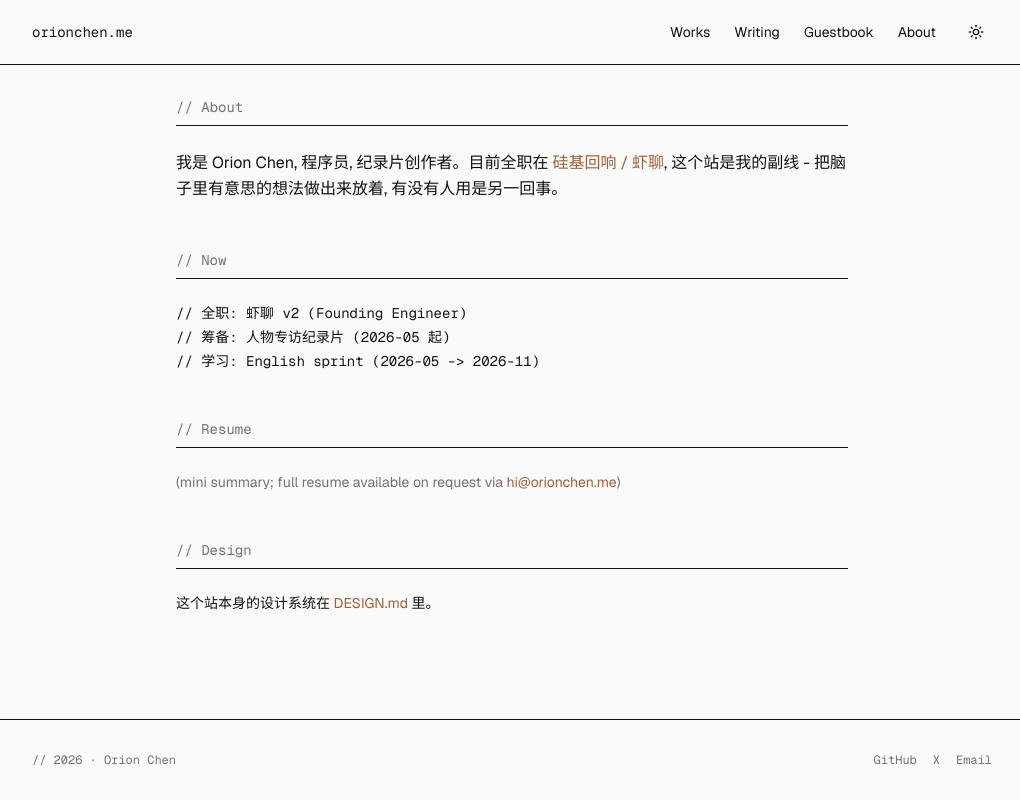
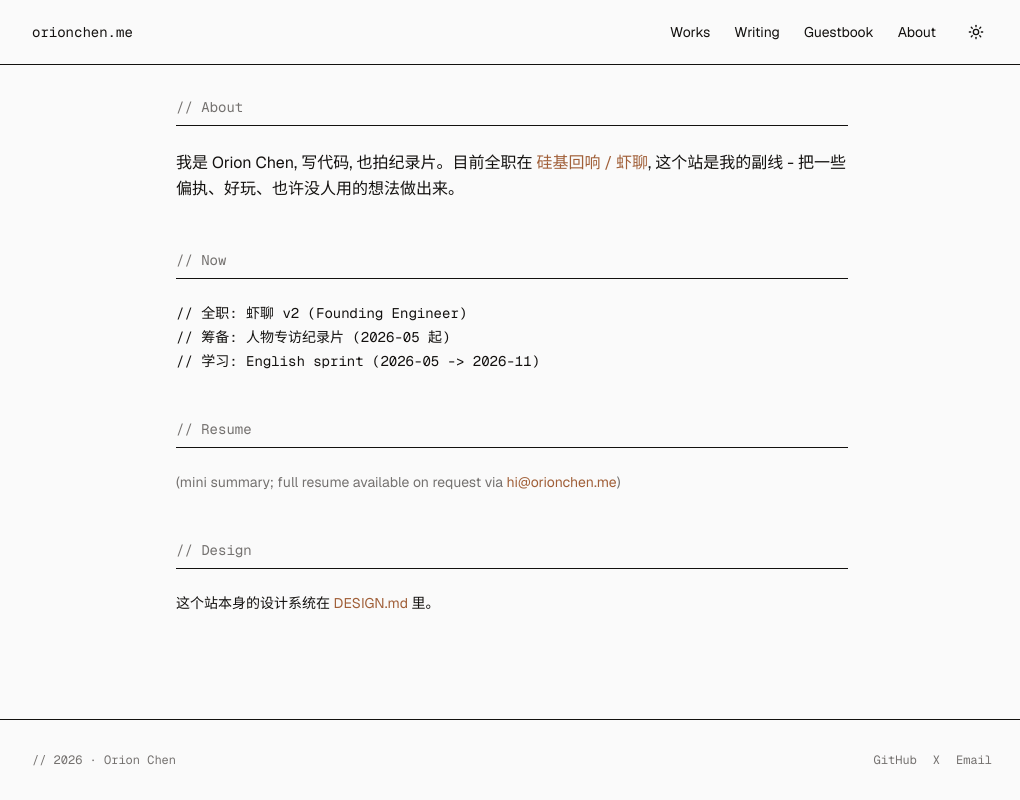
Before and after one commit to huccct/orionchen.me, a Next.js app: page /about in a window 1280 px wide. Shown: the whole page, without its empty margins (128-1148 px from the left). Built offline with nearby package versions, Linux system fonts and the light colour scheme.

Commit message:
Refine personal site copy

```diff
--- a/src/app/about/page.tsx
+++ b/src/app/about/page.tsx
@@ -9,11 +9,11 @@ export default function AboutPage() {
       <section>
         <SectionHeader>About</SectionHeader>
         <p className="text-base leading-relaxed">
-          我是 Orion Chen, 程序员, 纪录片创作者。目前全职在{' '}
+          我是 Orion Chen, 写代码, 也拍纪录片。目前全职在{' '}
           <a href="https://xialiao.ai" className="text-[var(--color-accent)]">
             硅基回响 / 虾聊
           </a>
-          , 这个站是我的副线 - 把脑子里有意思的想法做出来放着, 有没有人用是另一回事。
+          , 这个站是我的副线 - 把一些偏执、好玩、也许没人用的想法做出来。
         </p>
       </section>
 
--- a/src/app/page.tsx
+++ b/src/app/page.tsx
@@ -23,8 +23,8 @@ export default function Home() {
           by <span className="text-[var(--color-accent)]">Orion Chen</span>.
         </h1>
         <p className="mt-6 max-w-xl text-[var(--color-muted)]">
-          一个程序员、纪录片作者的个人作品场。在 AI
-          时代里继续做有意思的东西，有没有人用是另一回事。
+          一间用代码、影像和文字开着门的小工作室。在 AI
+          时代继续做一些偏执、好玩、也许没人用的东西。
         </p>
       </section>
 
--- a/src/lib/site-config.ts
+++ b/src/lib/site-config.ts
@@ -1,7 +1,7 @@
 export const siteConfig = {
   name: 'Orion Chen',
   url: 'https://orionchen.me',
-  description: '一个程序员、纪录片作者的个人作品场。',
+  description: '一间用代码、影像和文字开着门的小工作室。',
   email: 'hi@orionchen.me',
   social: {
     github: 'https://github.com/huccct',
```
